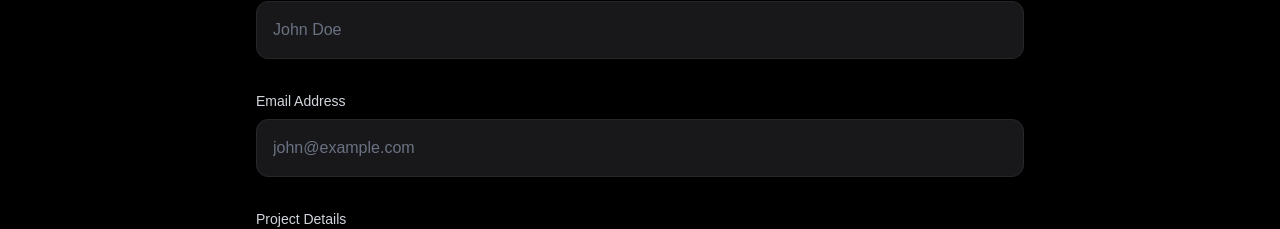
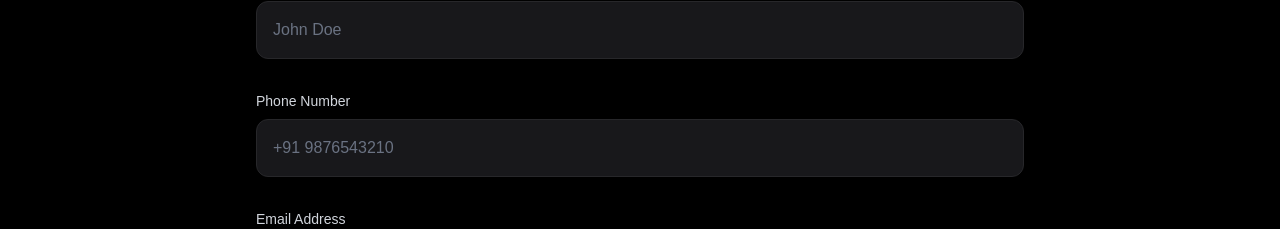
Before and after one commit to Abijeeva2007/yennam-media, a Next.js app: page /contact in a window 1280 px wide. Shown: the part 344-573 px from the top of the page. Built offline with nearby package versions, Linux system fonts and the light colour scheme; no server answers.

Commit message:
Add Google Search Console verification file

```diff
--- /dev/null
+++ b/public/google3496169d60c7b98f.html
@@ -0,0 +1 @@
+google-site-verification: google3496169d60c7b98f.html
--- a/src/app/contact/page.tsx
+++ b/src/app/contact/page.tsx
@@ -14,6 +14,7 @@ export default function ContactPage() {
 
   const [form, setForm] = useState({
   name: "",
+  phone: "",
   email: "",
   message: "",
 });
@@ -54,6 +55,7 @@ export default function ContactPage() {
 
     setForm({
   name: "",
+  phone: "",
   email: "",
   message: "",
 });
@@ -97,6 +99,23 @@ export default function ContactPage() {
               value={form.name}
               onChange={(e) =>
                 setForm({ ...form, name: e.target.value })
+              }
+              className="w-full rounded-xl border border-zinc-800 bg-zinc-900 p-4 text-white placeholder:text-gray-500 focus:border-yellow-500 focus:outline-none"
+            />
+          </div>
+
+          <div>
+  <label className="mb-2 block text-sm font-medium text-gray-300">
+    Phone Number
+  </label>
+
+  <input
+    type="tel"
+    required
+    placeholder="+91 9876543210"
+    value={form.phone}
+    onChange={(e) =>
+      setForm({ ...form, phone: e.target.value })
     }
     className="w-full rounded-xl border border-zinc-800 bg-zinc-900 p-4 text-white placeholder:text-gray-500 focus:border-yellow-500 focus:outline-none"
   />
```
Lines whose indentation alone changed are shown as unchanged.
